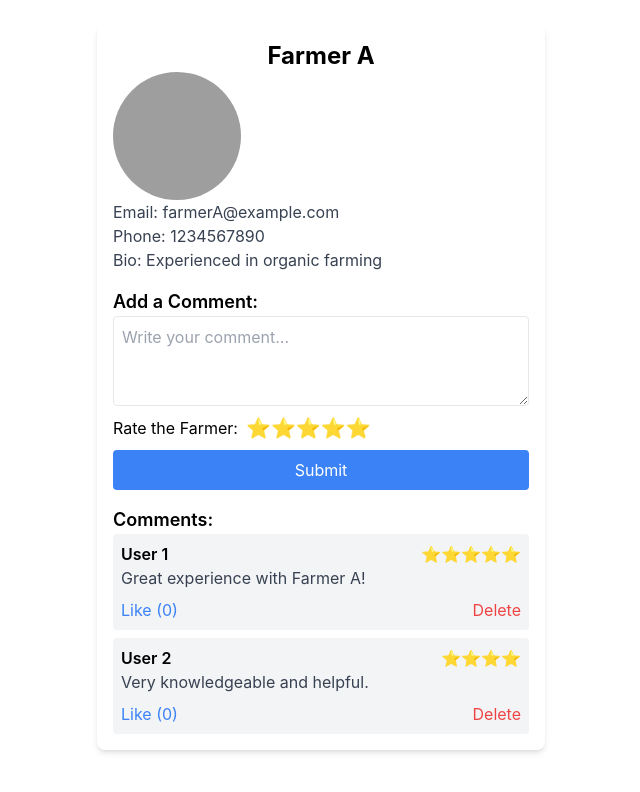
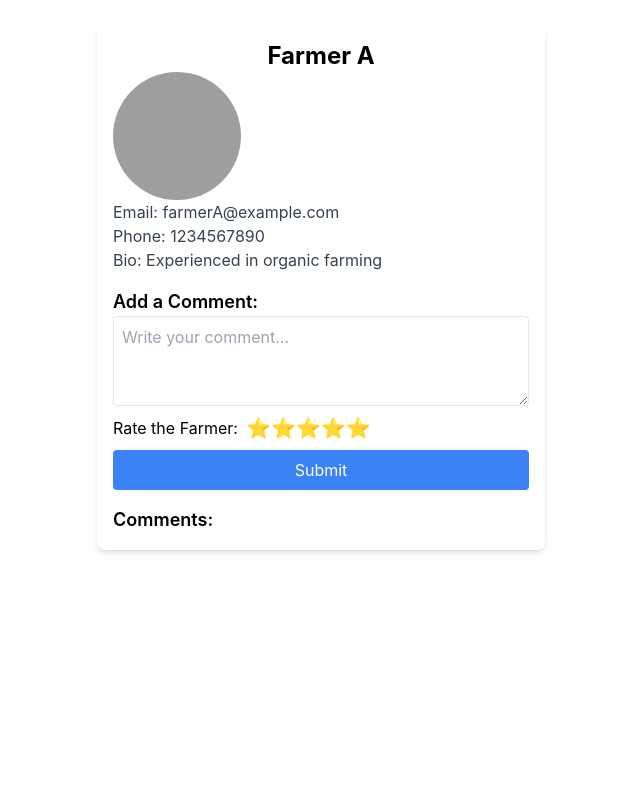
Before and after one commit to Lalitchaudhary01/-farmer-profiles-and-review-systems., a React (Create React App) app: page /farmer/1 in a window 1280 px wide. Shown: the top 792 px of the page, without its empty margins (319-959 px from the left). Built offline with nearby package versions, Linux system fonts and the light colour scheme; grey boxes are pictures that could not be loaded.

Commit message:
add navigation

```diff
--- a/src/App.js
+++ b/src/App.js
@@ -15,11 +15,12 @@
     <Router>
       <Toaster /> {/* For toast notifications */}
       <Routes>
-        <Route path="/" element={<Navigate to="/login" />} />
+        <Route path="/login" element={<Login />} />
         <Route path="/" element={<Home />} />
-        <Route path="/login" element={<Login />} />
         <Route path="/register" element={<Register />} />
         <Route path="/farmer/:id" element={<FarmerProfile />} />
+        {/* Redirect from any other root path to /login */}
+        <Route path="*" element={<Navigate to="/login" />} />
       </Routes>
     </Router>
   );
--- a/src/components/FarmerProfile.js
+++ b/src/components/FarmerProfile.js
@@ -26,22 +26,7 @@
   const { id } = useParams();
   const farmer = farmers.find((farmer) => farmer.id === parseInt(id));
 
-  const [comments, setComments] = useState([
-    {
-      user: "User 1",
-      comment: "Great experience with Farmer A!",
-      rating: 5,
-      likes: 0,
-      replies: [],
-    },
-    {
-      user: "User 2",
-      comment: "Very knowledgeable and helpful.",
-      rating: 4,
-      likes: 0,
-      replies: [],
-    },
-  ]);
+  const [comments, setComments] = useState([]);
 
   const [newComment, setNewComment] = useState("");
   const [newRating, setNewRating] = useState(0);
@@ -52,7 +37,7 @@
     const newCommentsList = [
       ...comments,
       {
-        user: "You",
+        user: "Lalit",
         comment: newComment,
         rating: newRating,
         likes: 0,
--- a/src/pages/Home.js
+++ b/src/pages/Home.js
@@ -1,10 +1,14 @@
-import { Link } from "react-router-dom";
+import { Link, useNavigate } from "react-router-dom";
 
 function Home() {
+  const navigate = useNavigate();
   const farmers = [
     { id: 1, name: "Farmer A", bio: "Experienced in organic farming" },
     { id: 2, name: "Farmer B", bio: "Specializes in fruit cultivation" },
   ];
+  const handleLogout = () => {
+    navigate("/login");
+  };
 
   return (
     <div className="p-6">
@@ -19,6 +23,14 @@
           </li>
         ))}
       </ul>
+      <div className="flex justify-center mt-6">
+        <button
+          onClick={handleLogout}
+          className="bg-red-500 text-white p-3 rounded hover:bg-red-600"
+        >
+          Log Out
+        </button>
+      </div>
     </div>
   );
 }
--- a/src/pages/Login.js
+++ b/src/pages/Login.js
@@ -12,7 +12,7 @@
     // Mock login logic
     if (email === "test1@email.com" && password === "password") {
       toast.success("Logged in successfully!");
-      navigate("/");
+      navigate("/"); // Redirect to home page on successful login
     } else {
       toast.error("Invalid credentials!");
     }
@@ -41,7 +41,7 @@
           />
           <button
             type="submit"
-            className="w-full bg-blue-500 text-white p-3 rounded"
+            className="w-full bg-blue-500 text-white p-3 rounded hover:bg-blue-600"
           >
             Login
           </button>
--- a/src/pages/Register.js
+++ b/src/pages/Register.js
@@ -10,7 +10,6 @@
 
   const handleRegister = (e) => {
     e.preventDefault();
-    // Mock registration logic
     toast.success("Account created successfully!");
     navigate("/login");
   };
```
